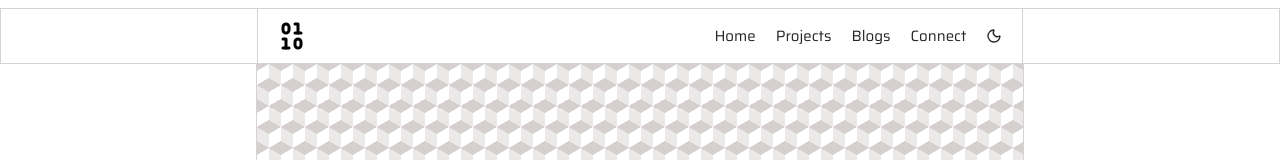
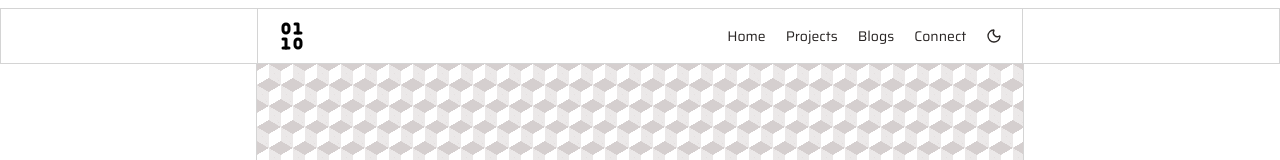
Before and after one commit to amriteshx1/portfolio, a Next.js app: page / in a window 1280 px wide. Shown: the top 160 px of the page. Built offline with nearby package versions, Linux system fonts and the light colour scheme.

Commit message:
reduce navbar items font size

```diff
--- a/src/app/page.tsx
+++ b/src/app/page.tsx
@@ -41,7 +41,7 @@ export default function Home() {
                el.scrollIntoView({ behavior: "smooth", block: "start" });
              }
            }}
-           className="md:text-[15px] text-[11.5px] text-stone-800 dark:text-stone-400 dark:hover:text-stone-300 hover:text-stone-600 cursor-pointer">Home</p>
+           className="md:text-[14px] text-[11px] text-stone-800 dark:text-stone-400 dark:hover:text-stone-300 hover:text-stone-600 cursor-pointer">Home</p>
           <p
            onClick={() => {
             const el = document.getElementById("projects");
@@ -49,10 +49,10 @@ export default function Home() {
               el.scrollIntoView({ behavior: "smooth", block: "start" });
             }
            }}
-           className="md:text-[15px] text-[11.5px] text-stone-800 dark:text-stone-400 dark:hover:text-stone-300 hover:text-stone-600 cursor-pointer">Projects</p>
+           className="md:text-[14px] text-[11px] text-stone-800 dark:text-stone-400 dark:hover:text-stone-300 hover:text-stone-600 cursor-pointer">Projects</p>
           <p
            onClick={() => toast("Work in progress...")}
-           className="md:text-[15px] text-[11.5px] text-stone-800 dark:text-stone-400 dark:hover:text-stone-300 hover:text-stone-600 cursor-pointer md:block hidden">Blogs</p>
+           className="md:text-[14px] text-[11px] text-stone-800 dark:text-stone-400 dark:hover:text-stone-300 hover:text-stone-600 cursor-pointer md:block hidden">Blogs</p>
           <p
            onClick={() => {
              const el = document.getElementById("connect");
@@ -60,7 +60,7 @@ export default function Home() {
                el.scrollIntoView({ behavior: "smooth", block: "start" });
              }
            }}
-           className="md:text-[15px] text-[11.5px] text-stone-800 dark:text-stone-400 dark:hover:text-stone-300 hover:text-stone-600 cursor-pointer">Connect</p>
+           className="md:text-[14px] text-[11px] text-stone-800 dark:text-stone-400 dark:hover:text-stone-300 hover:text-stone-600 cursor-pointer">Connect</p>
           {dark ? (
             <SunIcon
               onClick={toggleTheme}
```
